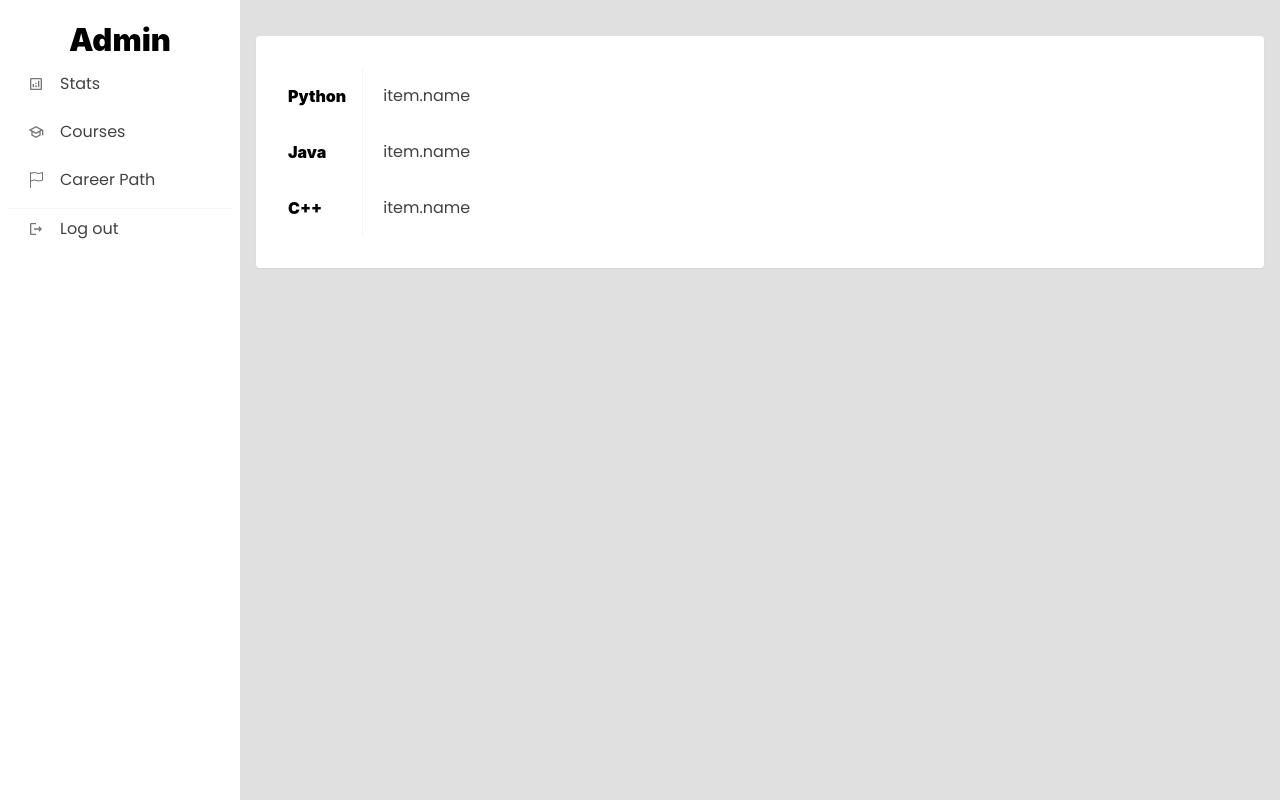
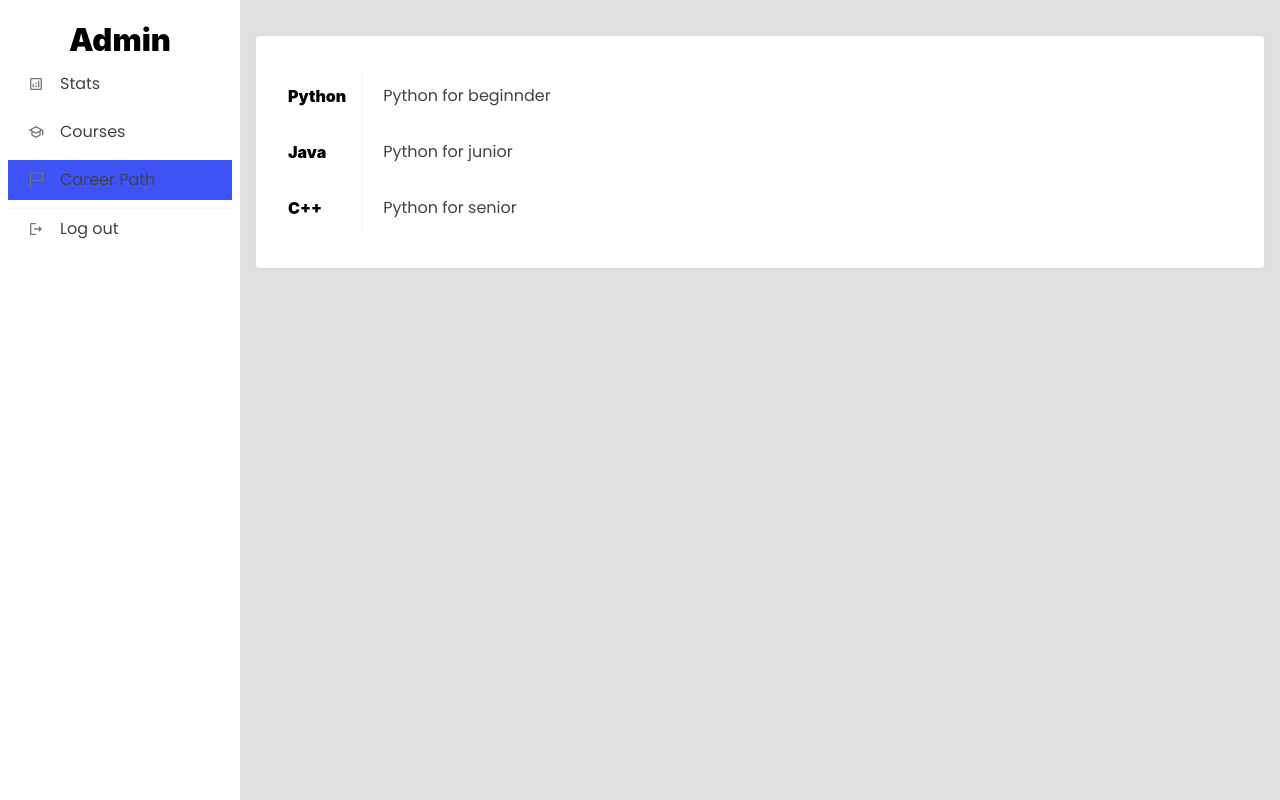
Before and after one commit to TranMachSoHan/ELearning, a React (Create React App) app in the folder admin/FrontEnd/: page /career in a window 1280 px wide. Built offline with nearby package versions, Linux system fonts and the light colour scheme.

Commit message:
update admin frontend

```diff
--- a/admin/FrontEnd/src/components/SideBar.js
+++ b/admin/FrontEnd/src/components/SideBar.js
@@ -1,29 +1,29 @@
-import React, { useState } from 'react'
+import React from 'react'
 import {
     MdOutlineAnalytics,
     MdOutlineSchool,
     MdOutlineLogout
 } from "react-icons/md";
 import { BsFlag } from "react-icons/bs";
-import { NavLink } from "react-router-dom";
+import { NavLink, useLocation } from "react-router-dom";
 
-function SideBar() {
-    const [path, setPath] = useState('')
+function SideBar(props) {
+    const lastPathVar = useLocation()
     return (
         <div>
             <div className='flex flex-col h-full space-y-5 justify-between min-h-screen w-60 px-2 py-4 bg-white'>
                 <div className="flex flex-col justify-start items-center">
                     <h2 className="font-black text-black cursor-pointer text-headline-21 lg:text-headline-31">Admin</h2>
                     <div className='w-full border-b border-grey-100'>
-                        <NavLink to={'/stats'} onClick={(e) => { setPath('stats') }} className={'flex mb-2 justify-start items-center gap-4 pl-5 hover:bg-primary-500 p-2 group cursor-pointer hover:shadow-lg m-auto' + (path === 'stats' ? 'bg-primary-500' : '')}>
+                        <NavLink to={'/stats'} className={'flex mb-2 justify-start items-center gap-4 pl-5 hover:bg-primary-500 p-2 group cursor-pointer hover:shadow-lg m-auto ' + (lastPathVar.pathname === '/stats' ? 'bg-primary-500' : '')}>
                             <MdOutlineAnalytics className='text-2xl text-grey-600 group-hover:text-white' />
                             <h3 className='text-base text-grey-800 group-hover:text-white font-sans'>Stats</h3>
                         </NavLink>
-                        <NavLink to={'/course'} className='flex mb-2 justify-start items-center gap-4 pl-5 hover:bg-primary-500 p-2 group cursor-pointer hover:shadow-lg m-auto'>
+                        <NavLink to={'/course'} className={'flex mb-2 justify-start items-center gap-4 pl-5 hover:bg-primary-500 p-2 group cursor-pointer hover:shadow-lg m-auto ' + (lastPathVar.pathname === '/course' ? 'bg-primary-500' : '')}>
                             <MdOutlineSchool className='text-2xl text-grey-600 group-hover:text-white' />
                             <h3 className='text-base text-grey-800 group-hover:text-white font-sans'>Courses</h3>
                         </NavLink>
-                        <NavLink to={'/career'} className='flex mb-2 justify-start items-center gap-4 pl-5 hover:bg-primary-500 p-2 group cursor-pointer hover:shadow-lg m-auto'>
+                        <NavLink to={'/career'} className={'flex mb-2 justify-start items-center gap-4 pl-5 hover:bg-primary-500 p-2 group cursor-pointer hover:shadow-lg m-auto ' + (lastPathVar.pathname === '/career' ? 'bg-primary-500' : '')}>
                             <BsFlag className='text-2xl text-grey-600 group-hover:text-white' />
                             <h3 className='text-base text-grey-800 group-hover:text-white font-sans'>Career Path</h3>
                         </NavLink>
--- a/admin/FrontEnd/src/pages/Career.js
+++ b/admin/FrontEnd/src/pages/Career.js
@@ -46,17 +46,23 @@ export const Career = () => {
             <div class="flex flex-row p-8 bg-white rounded shadow-sm">
                 <div class="flex flex-col border-r border-grey-100 pr-4">
                     {data.learning_path.map((item, key) => (
-                        <div class="my-4">
-                            <h2 onClick={(e) => { setState(item.name); console.log(state) }} class={"text-base font-black cursor-pointer  group-hover:text-white font-sans" + (state === item.name ? "text-primary-500" : "text-grey-800")}>{item.name}</h2>
+                        <div onClick={(e) => { setState(item.name); console.log(state) }} class="my-4">
+                            <h2 class={"text-base font-black cursor-pointer  group-hover:text-white font-sans" + (state === item.name ? "text-primary-500" : "text-grey-800")}>{item.name}</h2>
                         </div>
                     ))}
                 </div>
                 <div class="flex flex-col right-0 pl-5">
-                    {data.learning_path.map((item, key) => (
-                        <div class="my-4">
-                            <h2 class="text-base text-grey-800 group-hover:text-white font-sans">item.name</h2>
-                        </div>
-                    ))}
+                    {data.learning_path.map(function (item, key) {
+                        if (item.name === state) {
+                            return item.courselist.map((item, key) => (
+                                <div class="my-4">
+                                    <h2 class="text-base text-grey-800 group-hover:text-white font-sans">{item.name}</h2>
+                                </div>
+                            ))
+                        }
+                        return;
+                    })}
+
                 </div>
 
             </div>
```
